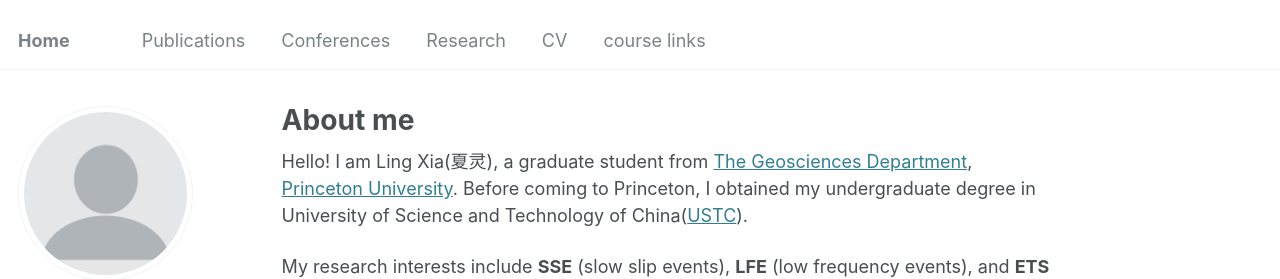
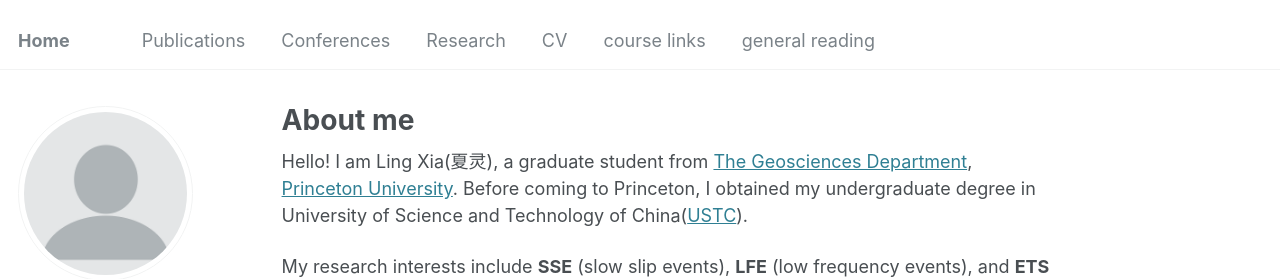
Before and after one commit to xialing2003/xialing2003.github.io, a Jekyll site: the page built from _pages/about.md, in a window 1280 px wide. Shown: the top 279 px of the page. Built offline with Jekyll 4.4.1, drawn with Linux system fonts in a browser that asks for light colours; some web fonts are replaced.

Commit message:
Add 'general reading' link to navigation

```diff
--- a/_data/navigation.yml
+++ b/_data/navigation.yml
@@ -19,3 +19,6 @@ main:
 
   - title: "course links"
     url: /courses/
+
+  - title: "general reading"
+    url: /general/
```
